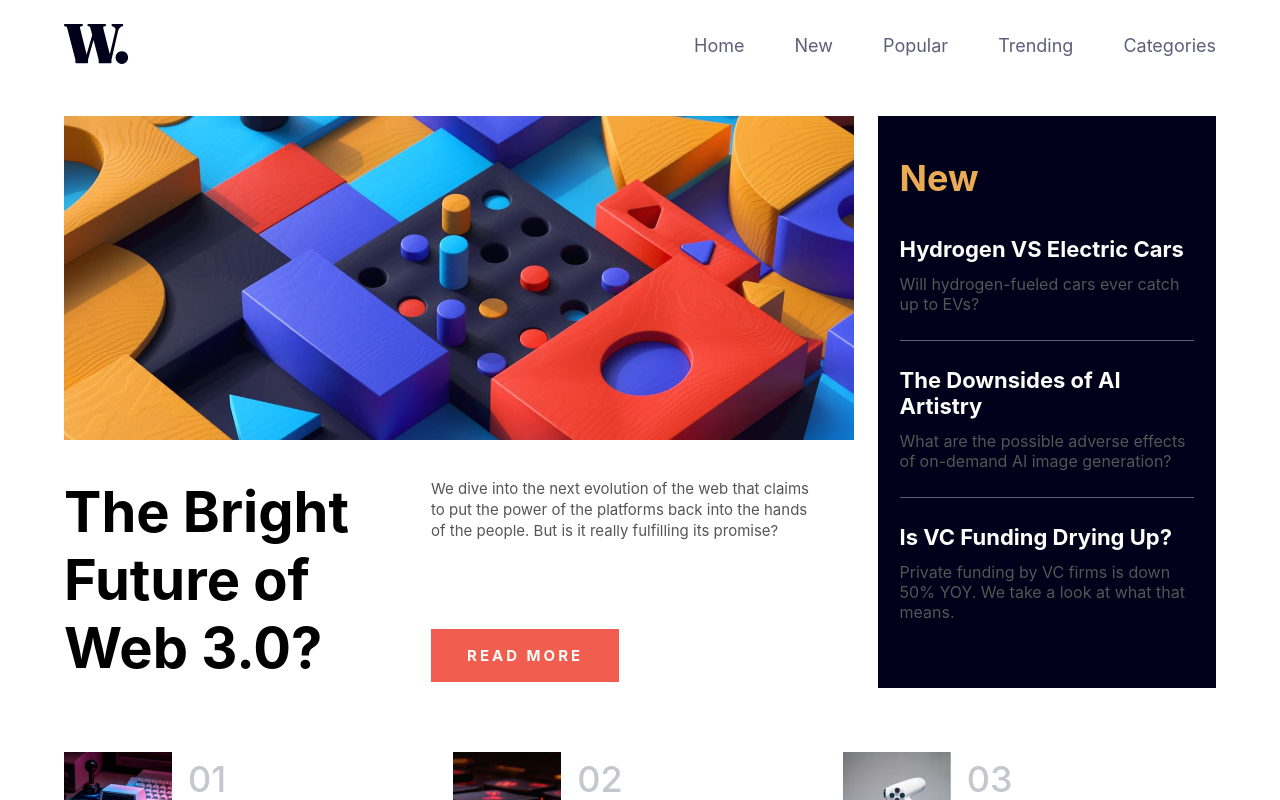
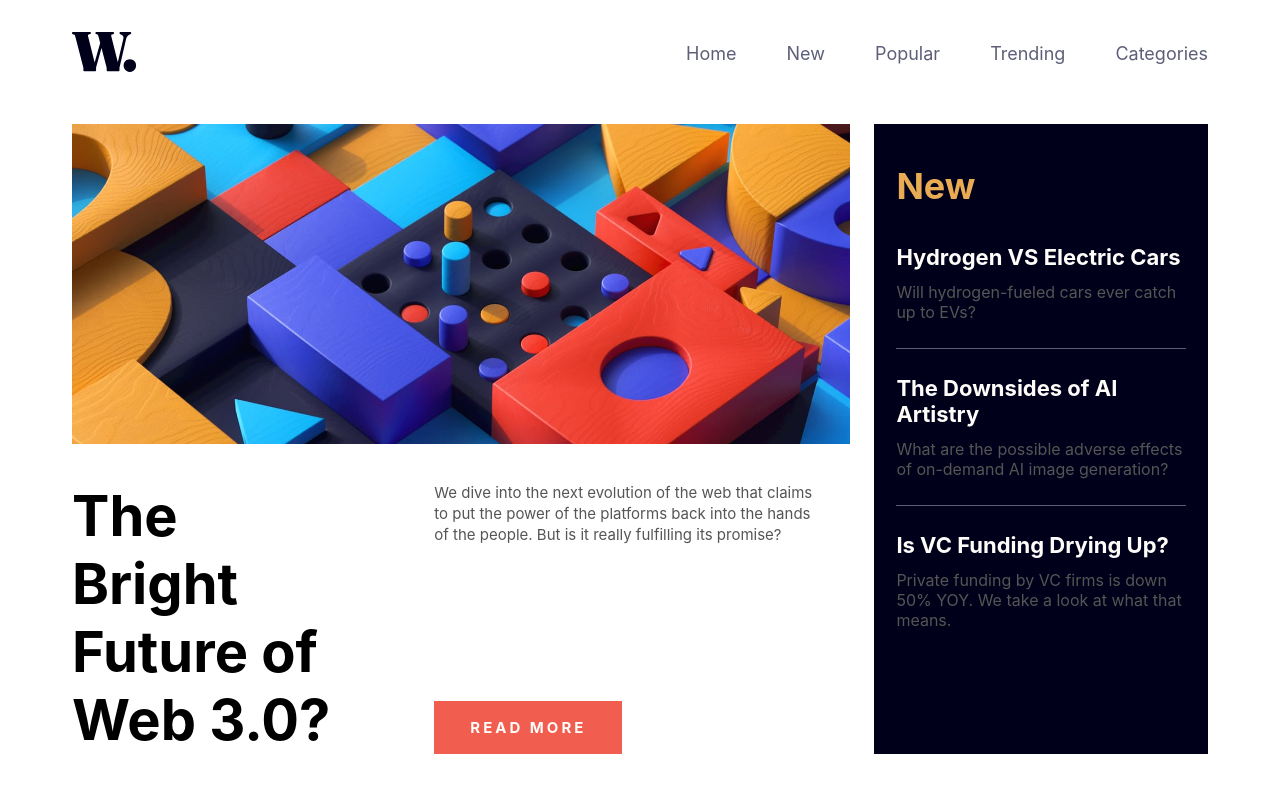
Before and after one commit to yerbaMatte/news-homepage, a plain HTML site: page index.html in a window 1280 px wide. Drawn offline with Linux system fonts and the light colour scheme.

Commit message:
Update style.css

```diff
--- a/style.css
+++ b/style.css
@@ -90,7 +90,7 @@ footer {
   /* background-color: rgba(0, 255, 255, 0.345); */
   width: 120rem;
   margin: auto;
-  padding: 2.4rem;
+  padding: 3.2rem;
 }
 
 .menu {
```
